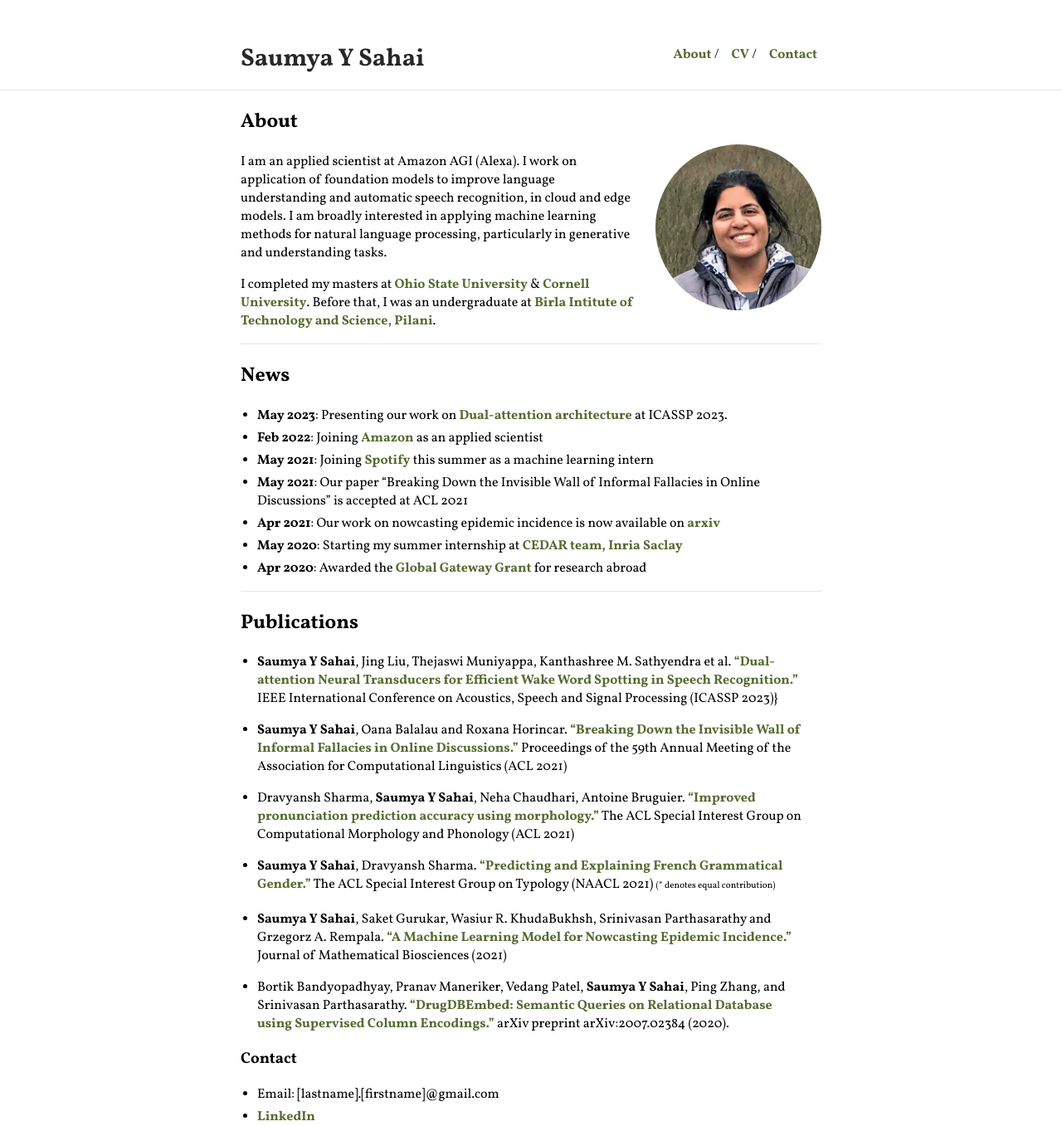
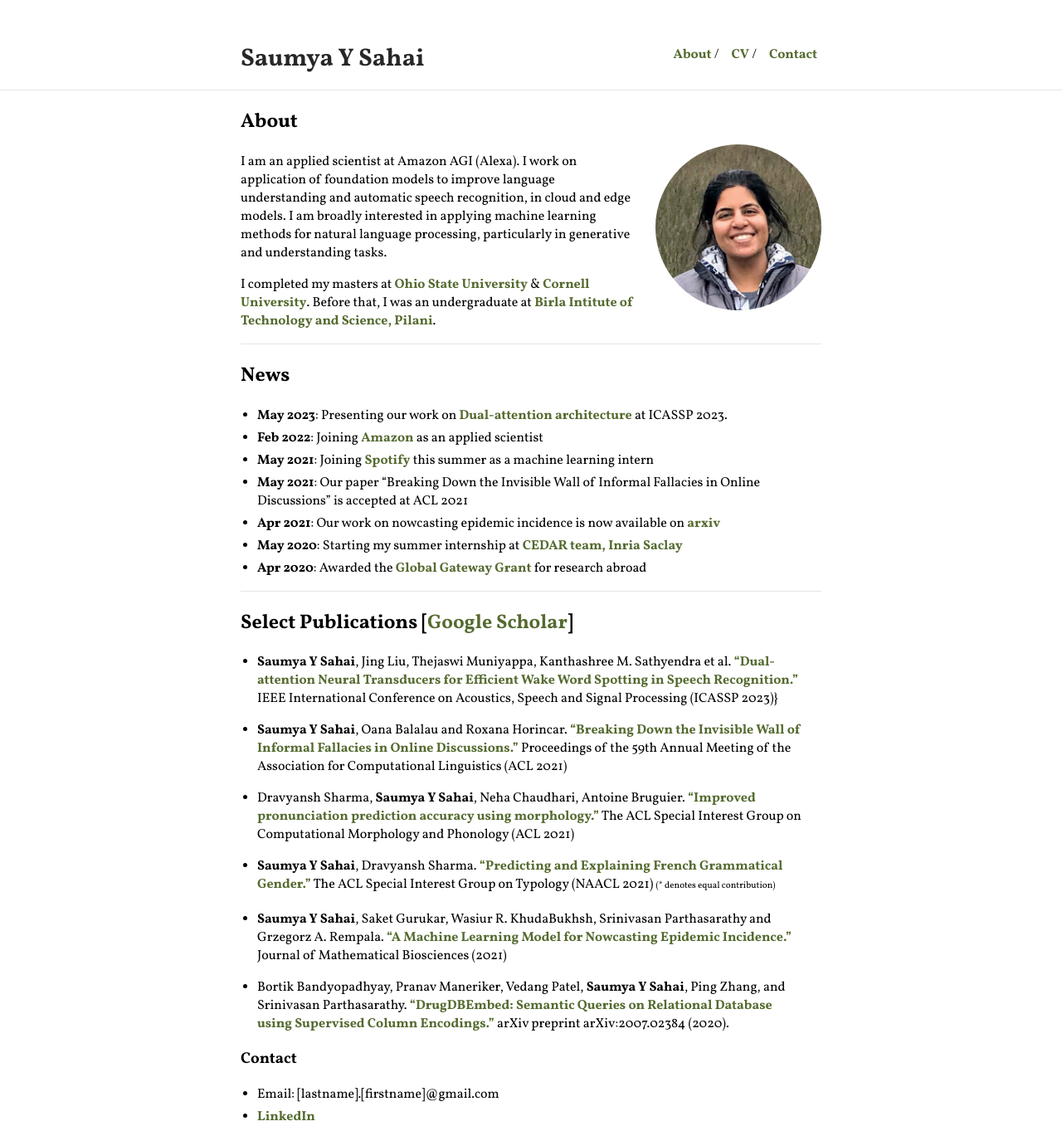
Before and after one commit to sahaisaumya/sahaisaumya.github.io, a Jekyll site: the page built from index.md, in a window 1280 px wide. Shown: the whole page at 83% size. Built offline with Jekyll 4.4.1, drawn with Linux system fonts in a browser that asks for light colours; our own code applies the rules of GitHub Pages for plain Markdown files.

Commit message:
Update index.md

```diff
--- a/index.md
+++ b/index.md
@@ -27,7 +27,7 @@ I completed my masters at [Ohio State University](https://www.osu.edu/) & [Corne
 
 ---
 
-## Publications
+## Select Publications \[[Google Scholar](https://scholar.google.com/citations?hl=en&user=nbwWuw4AAAAJ)\]
 
 * **Saumya Y Sahai**, Jing Liu, Thejaswi Muniyappa, Kanthashree M. Sathyendra et al. ["Dual-attention Neural Transducers for Efficient Wake Word Spotting in Speech Recognition."](https://assets.amazon.science/1f/d3/b439329b4bef83d339be9c2202c9/dual-attention-neural-transducers-for-efficient-wake-word-spotting-in-speech-recognition.pdf) IEEE International Conference on Acoustics, Speech and Signal Processing (ICASSP 2023)}
 
```
